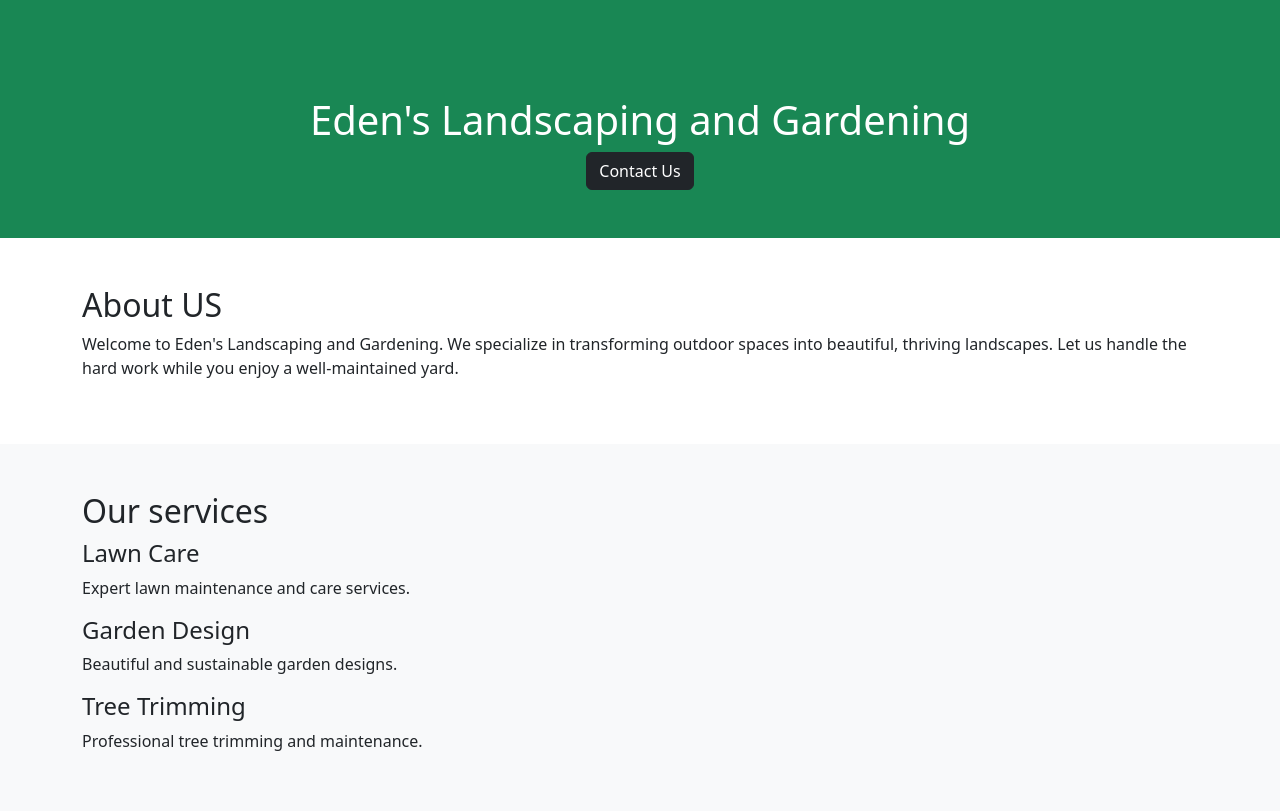
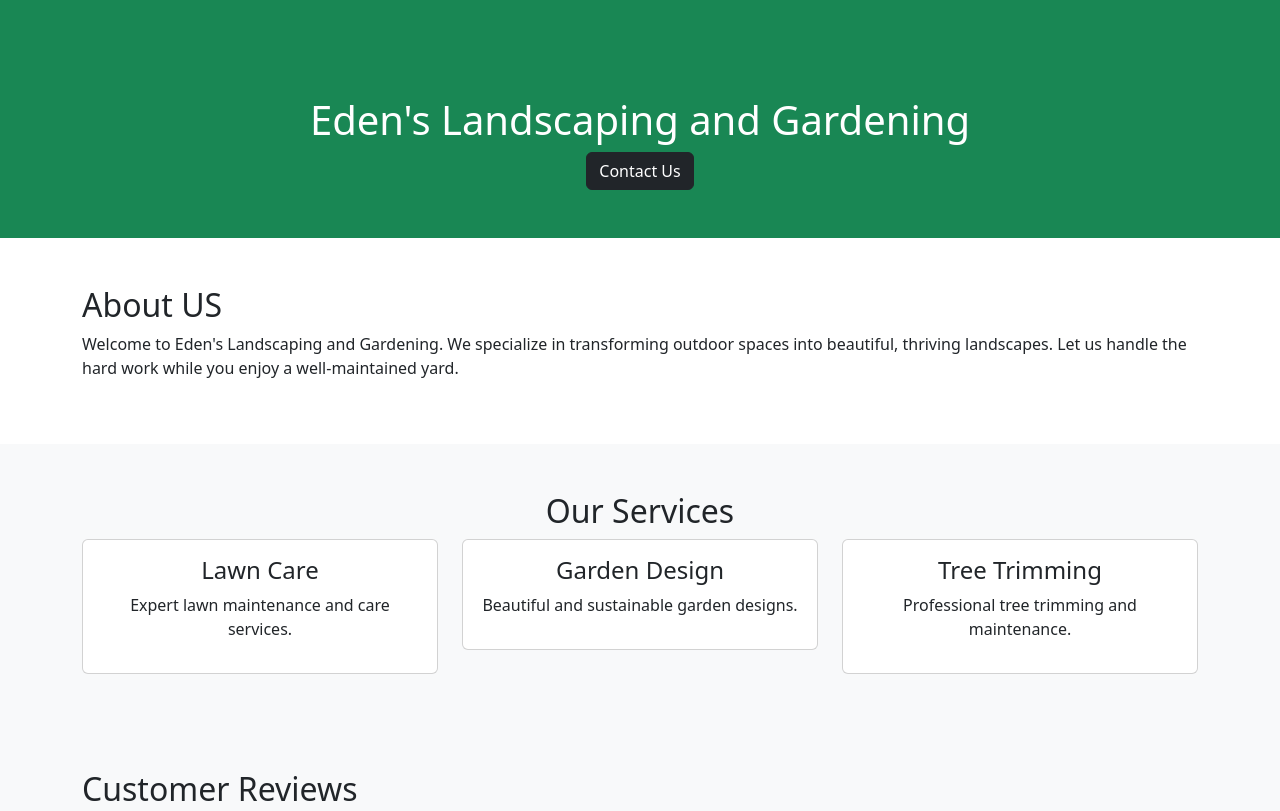
Before and after one commit to fsantamaria1/eden-landscaping, a plain HTML site: page index.html in a window 1280 px wide. Shown: the top 811 px of the page. Drawn offline with nearby package versions, Linux system fonts and the light colour scheme.

Commit message:
Added cards to the services section

```diff
--- a/index.html
+++ b/index.html
@@ -27,14 +27,26 @@
 
     <section class="py-5 bg-light" id="services">
         <div class="container">
-            <h2>Our services</h2>
-            <div>
+            <h2 class="text-center">Our Services</h2>
+            <div class="row text-center">
+                <div class="col-md-4">
+                    <div class="card p-3">
                         <h4>Lawn Care</h4>
                         <p>Expert lawn maintenance and care services.</p>
+                    </div>
+                </div>
+                <div class="col-md-4">
+                    <div class="card p-3">
                         <h4>Garden Design</h4>
                         <p>Beautiful and sustainable garden designs.</p>
+                    </div>
+                </div>
+                <div class="col-md-4">
+                    <div class="card p-3">
                         <h4>Tree Trimming</h4>
                         <p>Professional tree trimming and maintenance.</p>
+                    </div>
+                </div>
             </div>
         </div>
     </section>
```
Lines whose indentation alone changed are shown as unchanged.
